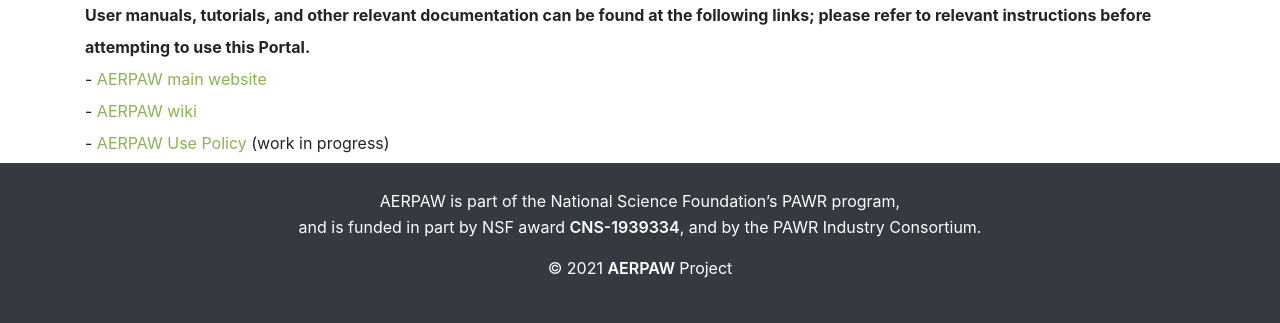
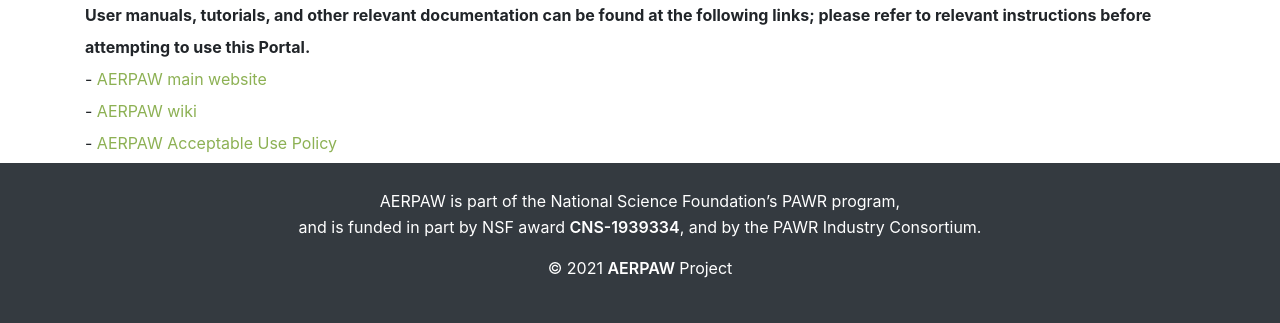
Before and after one commit to AERPAW-Platform-Control/portal, a Django app: page / in a window 1280 px wide. Shown: the part 551-874 px from the top of the page. Run offline with Django 3.2, Linux system fonts and the light colour scheme; the visitor is signed in with stand-in values (Sample User, id 1); parts of the project's set-up code (start-up, migrations or seed data) failed here and were passed over; some libraries are stand-ins or nearby versions.

Commit message:
update AUP link

```diff
--- a/templates/base/home.html
+++ b/templates/base/home.html
@@ -51,7 +51,9 @@
                     please refer to relevant instructions before attempting to use this Portal.</strong><br>
                 - <a href="https://www.aerpaw.org/" target="_blank">AERPAW main website</a> <br>
                 - <a href="https://sites.google.com/ncsu.edu/aerpaw-wiki/" target="_blank">AERPAW wiki</a><br>
-                - <a href="https://www.aerpaw.org/" target="_blank">AERPAW Use Policy</a> (work in progress)
+                - <a
+                    href="https://sites.google.com/ncsu.edu/aerpaw-wiki/aerpaw-user-manual/2-experiment-web-portal/acceptable-use-policy-aup"
+                    target="_blank">AERPAW Acceptable Use Policy</a>
             </p>
             {% if user.is_operator %}
                 <hr>
```
Also changed, not shown: accounts/cilogon_auth.py (+6 -8 lines).
